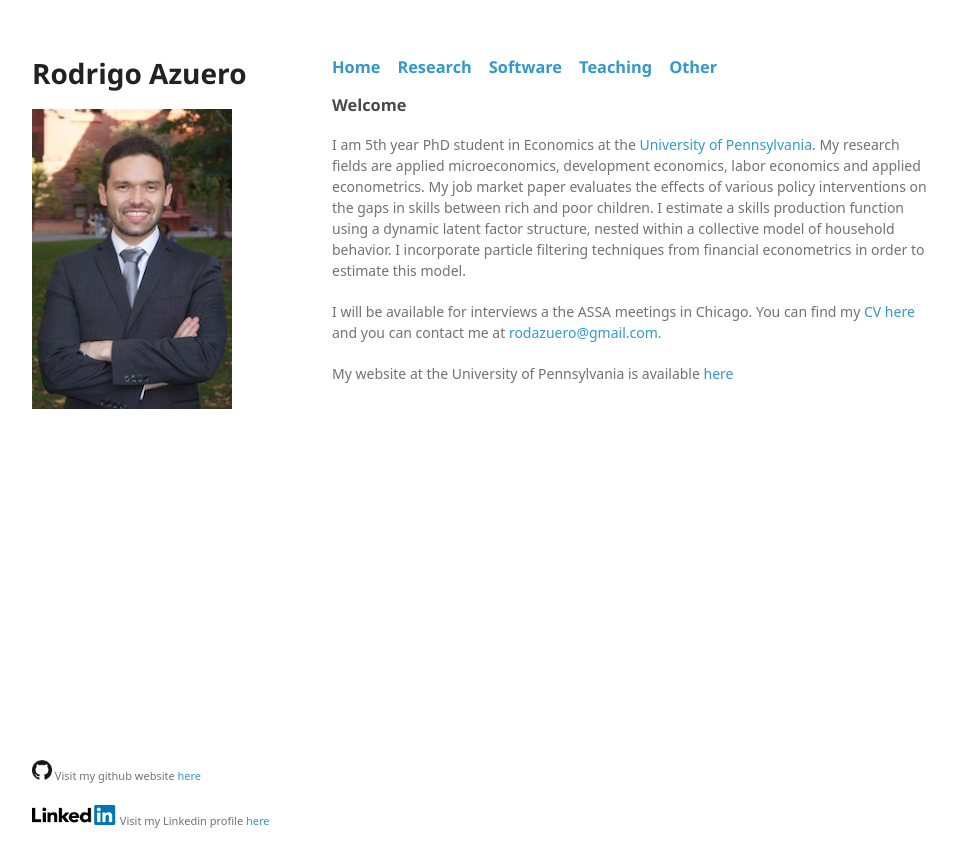
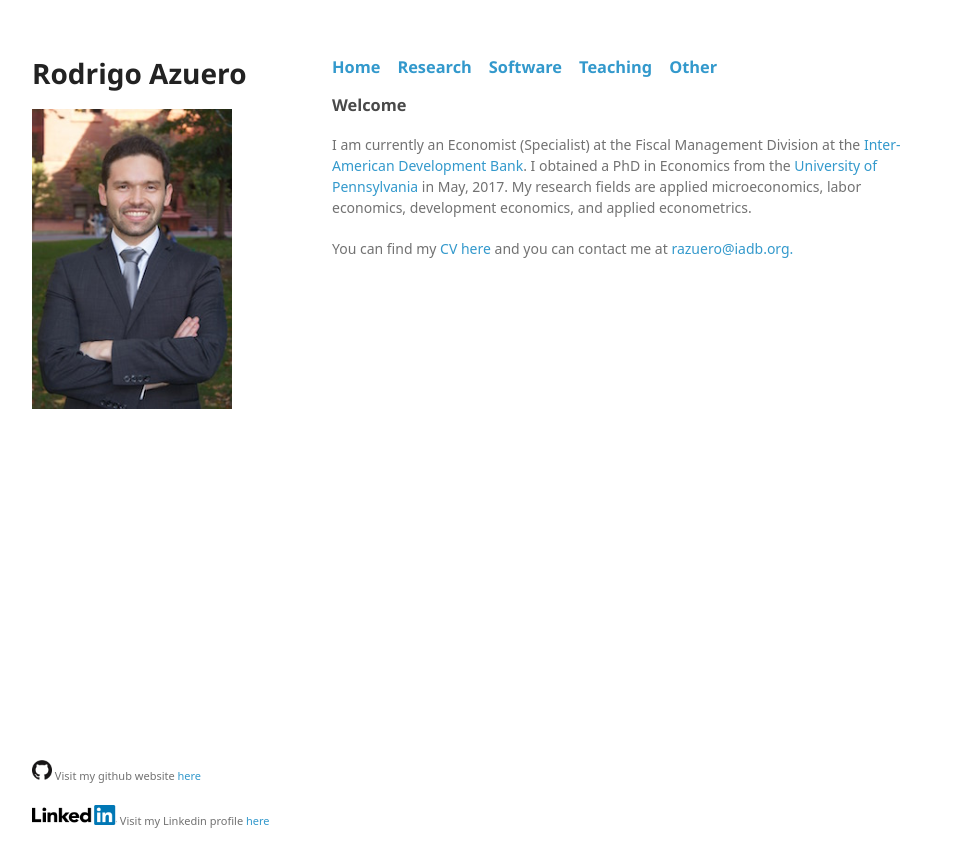
Before and after one commit to rodazuero/rodazuero.github.io, a Jekyll site: the page built from index.html, in a window 1280 px wide. Shown: the top 867 px of the page, without its empty margins (26-983 px from the left). Built offline with Jekyll 4.4.1, drawn with Linux system fonts in a browser that asks for light colours; some web fonts are replaced; Markdown is read by kramdown in place of the engine named in the settings.

Commit message:
update idb

```diff
--- a/index.html
+++ b/index.html
@@ -4,11 +4,7 @@ layout: default
 <h3>
 <a id="welcome-to-github-pages" class="anchor" href="#welcome-to-github-pages" aria-hidden="true"><span aria-hidden="true" class="octicon octicon-link"></span></a>Welcome</h3>
 
-<p><a id="designer-templates" class="anchor" href="#designer-templates" aria-hidden="true"><span aria-hidden="true" class="octicon octicon-link"></span></a>I am 5th year PhD student in Economics at the <a href="http://www.upenn.edu/">University of Pennsylvania</a>. My research fields are applied microeconomics, development economics, labor economics and applied econometrics. My job market paper evaluates the effects of various policy interventions on the gaps in skills between rich and poor children. I estimate a skills production function using a dynamic latent factor structure, nested within a collective model of household behavior. I incorporate particle filtering techniques from financial econometrics in order to estimate this model.</p>
+<p><a id="designer-templates" class="anchor" href="#designer-templates" aria-hidden="true"><span aria-hidden="true" class="octicon octicon-link"></span></a>I am currently an Economist (Specialist) at the Fiscal Management Division at the <a href="http://www.iadb.org/en/inter-american-development-bank,2837.html">Inter-American Development Bank</a>. I obtained a PhD in Economics from the <a href="http://www.upenn.edu/">University of Pennsylvania</a> in May, 2017. My research fields are applied microeconomics, labor economics, development economics, and applied econometrics. </p>
 <p>
-
-I will be available for interviews a the ASSA meetings in Chicago.
- You can find my<a href="{{site.baseurl}}/files/AcademicCV.pdf"> CV here</a> and you can contact me  at <a href="mailto:rodazuero@gmail.com" target="_top">rodazuero@gmail.com. </a> </p>
- <p>
- My website at the University of Pennsylvania is available <a href="https://economics.sas.upenn.edu/graduate-program/candidates/rodrigo-azuero">here</a>
- </p></h3>
+ You can find my<a href="{{site.baseurl}}/files/AcademicCV.pdf"> CV here</a> and you can contact me  at <a href="mailto:razuero@iadb.org" target="_top">razuero@iadb.org. </a> </p>
+</h3>
```
Also changed, not shown: 1 other file.
